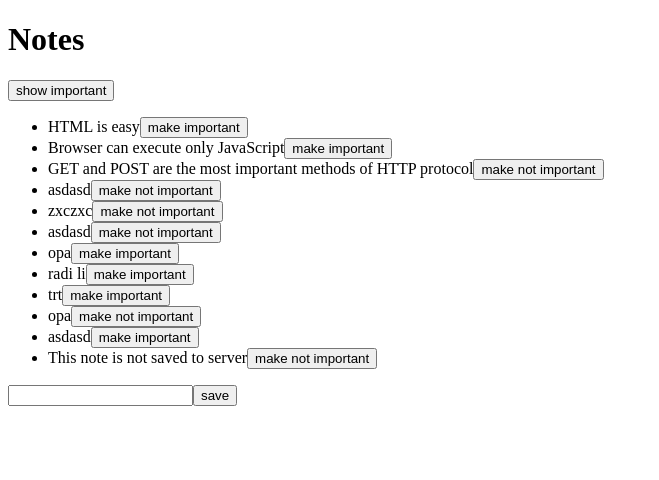
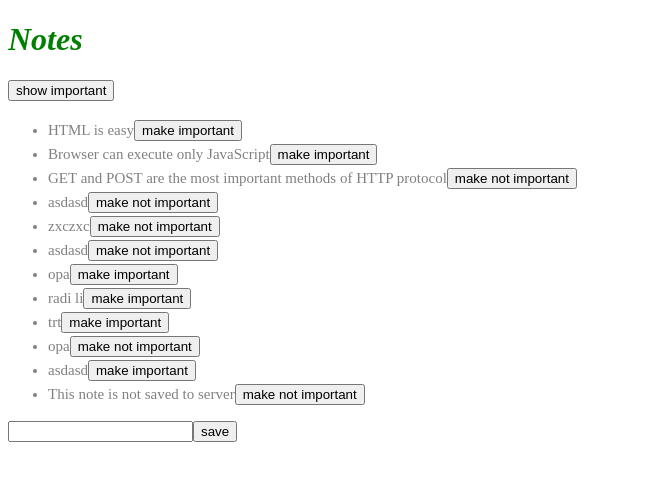
Before and after one commit to milosdjakovic/fullstackopen-submissions, a React (Vite) app in the folder part-2/notes/: page / in a window 1280 px wide. Shown: the top 480 px of the page, without its empty margins (0-659 px from the left). Built offline with nearby package versions, Linux system fonts and the light colour scheme; data requests are answered from the project's data file.

Commit message:
Update to match section "e" on part 2

```diff
--- a/part-2/notes/src/App.jsx
+++ b/part-2/notes/src/App.jsx
@@ -1,70 +1,75 @@
-import { useState, useEffect } from 'react'
-import axios from 'axios'
-import noteService from './services/notes'
-import Note from './components/Note'
+import { useState, useEffect } from "react";
+import noteService from "./services/notes";
+import Note from "./components/Note";
+import Notification from "./components/Notification";
 
 const App = () => {
-  const [notes, setNotes] = useState([])
-  const [newNote, setNewNote] = useState('')
-  const [showAll, setShowAll] = useState(true)
+	const [notes, setNotes] = useState([]);
+	const [newNote, setNewNote] = useState("");
+	const [showAll, setShowAll] = useState(true);
+	const [errorMessage, setErrorMessage] = useState(null);
 
 	useEffect(() => {
-    noteService
-      .getAll()
-      .then(initialNotes => {
-        setNotes(initialNotes)
-      })
-  }, [])
+		noteService.getAll().then((initialNotes) => {
+			setNotes(initialNotes);
+		});
+	}, []);
 
-  const toggleImportanceOf = id => {
-    const note = notes.find(n => n.id === id)
-    const changedNote = { ...note, important: !note.important }
+	const toggleImportanceOf = (id) => {
+		const note = notes.find((n) => n.id === id);
+		const changedNote = { ...note, important: !note.important };
 
 		noteService
 			.update(id, changedNote)
-      .then(returnedNote => {
-        setNotes(notes.map(note => note.id === id ? returnedNote : note))
+			.then((returnedNote) => {
+				setNotes(notes.map((note) => (note.id === id ? returnedNote : note)));
 			})
-      .catch(error => {
-        alert(
-          `the note '${note.content}' was already deleted from server`
-        )
-        setNotes(notes.filter(n => n.id !== id))
-      })
-  }
+			.catch((error) => {
+				setErrorMessage(
+					`Note '${note.content}' was already removed from server`,
+				);
+				setTimeout(() => {
+					setErrorMessage(null);
+				}, 5000);
+				setNotes(notes.filter((n) => n.id !== id));
+			});
+	};
 
 	const addNote = (event) => {
-    event.preventDefault()
+		event.preventDefault();
 		const noteObject = {
 			content: newNote,
 			important: Math.random() > 0.5,
-    }
+		};
 
-    noteService
-      .create(noteObject)
-      .then(returnedNote => {
-        setNotes(notes.concat(returnedNote))
-        setNewNote('')
-      })
-  }
+		noteService.create(noteObject).then((returnedNote) => {
+			setNotes(notes.concat(returnedNote));
+			setNewNote("");
+		});
+	};
 
 	const handleNoteChange = (event) => {
-    setNewNote(event.target.value)
-  }
+		setNewNote(event.target.value);
+	};
 
-  const notesToShow = showAll ? notes : notes.filter((note) => note.important)
+	const notesToShow = showAll ? notes : notes.filter((note) => note.important);
 
 	return (
 		<div>
 			<h1>Notes</h1>
+			<Notification message={errorMessage} />
 			<div>
 				<button onClick={() => setShowAll(!showAll)}>
-          show {showAll ? 'important' : 'all'}
+					show {showAll ? "important" : "all"}
 				</button>
 			</div>
 			<ul>
 				{notesToShow.map((note) => (
-          <Note key={note.id} note={note} toggleImportance={() => toggleImportanceOf(note.id)} />
+					<Note
+						key={note.id}
+						note={note}
+						toggleImportance={() => toggleImportanceOf(note.id)}
+					/>
 				))}
 			</ul>
 			<form onSubmit={addNote}>
@@ -72,7 +77,7 @@
 				<button type="submit">save</button>
 			</form>
 		</div>
-  )
-}
+	);
+};
 
-export default App
+export default App;
--- a/part-2/notes/src/components/Note.jsx
+++ b/part-2/notes/src/components/Note.jsx
@@ -1,13 +1,12 @@
 const Note = ({ note, toggleImportance }) => {
-    const label = note.important
-        ? 'make not important' : 'make important'
+	const label = note.important ? "make not important" : "make important";
 
-    return (
-        <li>
-            {note.content}
-            <button onClick={toggleImportance}>{label}</button>
-        </li>
-    )
-}
+	return (
+		<li className="note">
+			{note.content}
+			<button onClick={toggleImportance}>{label}</button>
+		</li>
+	);
+};
 
-export default Note
+export default Note;
--- /dev/null
+++ b/part-2/notes/src/components/Notification.jsx
@@ -0,0 +1,9 @@
+const Notification = ({ message }) => {
+	if (message === null) {
+		return null;
+	}
+
+	return <div className="error">{message}</div>;
+};
+
+export default Notification;
--- /dev/null
+++ b/part-2/notes/src/index.css
@@ -0,0 +1,20 @@
+h1 {
+    color: green;
+    font-style: italic;
+}
+
+.note {
+    color: grey;
+    padding-top: 3px;
+    font-size: 15px;
+}
+
+.error {
+    color: red;
+    background: lightgrey;
+    font-size: 20px;
+    border-style: solid;
+    border-radius: 5px;
+    padding: 10px;
+    margin-bottom: 10px;
+}
--- a/part-2/notes/src/main.jsx
+++ b/part-2/notes/src/main.jsx
@@ -1,4 +1,5 @@
 import ReactDOM from "react-dom/client";
+import './index.css'
 import App from "./App";
 
 ReactDOM.createRoot(document.getElementById("root")).render(<App />);
```
Lines whose indentation alone changed are shown as unchanged.
